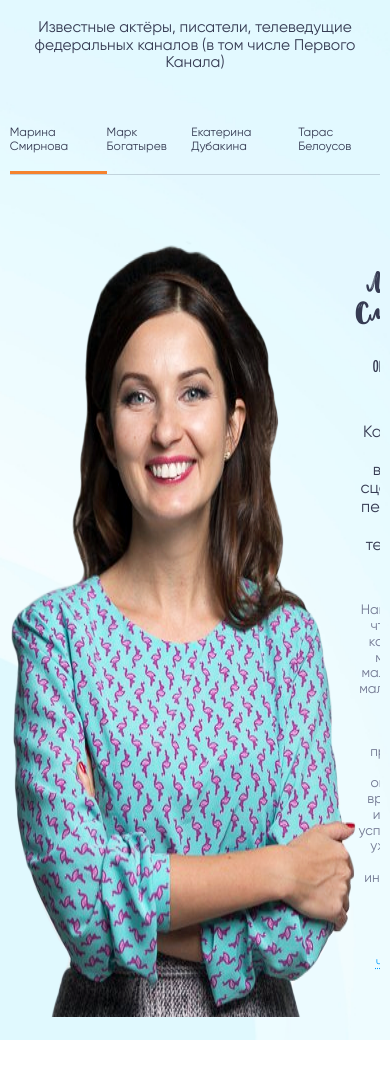
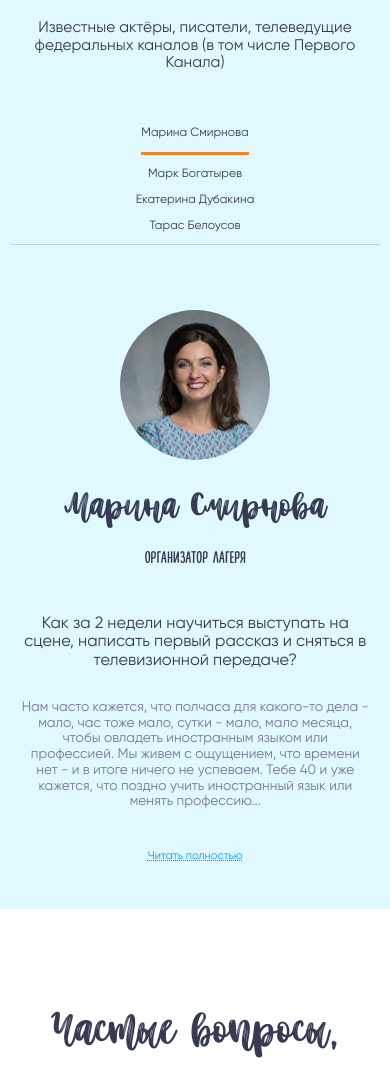
Before and after one commit to heyhurricane/creative-camp, a website: page src/index.html in a window 390 px wide. Shown: the part 7846-8911 px from the top of the page. Drawn offline with nearby package versions, Linux system fonts and the light colour scheme.

Commit message:
add mobile version of section Teachers

```diff
--- a/src/index.html
+++ b/src/index.html
@@ -751,6 +751,7 @@
               <div class="teacherswiper-slide swiper-slide">
                 <div class="teacherswiper__block">
                   <img src="img/teachers/teacher-1.png" alt="" class="teachers__image">
+                  <img src="img/teachers/teacher-mobile-1.jpg" alt="" class="teachers__image--small">
                   <div class="info teachers__info">
                     <span class="teachers__name">Марина Смирнова</span>
                     <span class="teachers__position">организатор лагеря</span>
@@ -767,6 +768,7 @@
               <div class="teacherswiper-slide swiper-slide">
                 <div class="teacherswiper__block">
                   <img src="img/teachers/teacher-2.png" alt="" class="teachers__image">
+                  <img src="img/teachers/teacher-mobile-2.jpg" alt="" class="teachers__image--small">
                   <div class="info teachers__info">
                     <span class="teachers__name">Марк Богатырев</span>
                     <span class="teachers__position">актёр</span>
@@ -783,6 +785,7 @@
               <div class="teacherswiper-slide swiper-slide">
                 <div class="teacherswiper__block">
                   <img src="img/teachers/teacher-3.png" alt="" class="teachers__image">
+                  <img src="img/teachers/teacher-mobile-3.jpg" alt="" class="teachers__image--small">
                   <div class="info teachers__info">
                     <span class="teachers__name">Екатерина Дубакина</span>
                     <span class="teachers__position">актриса</span>
@@ -799,6 +802,7 @@
               <div class="teacherswiper-slide swiper-slide">
                 <div class="teacherswiper__block">
                   <img src="img/teachers/teacher-4.png" alt="" class="teachers__image">
+                  <img src="img/teachers/teacher-mobile-4.jpg" alt="" class="teachers__image--small">
                   <div class="info teachers__info">
                     <span class="teachers__name">Тарас Белоусов</span>
                     <span class="teachers__position">режиссёр, преподаватель ГИТИС</span>
--- a/src/sass/_media.sass
+++ b/src/sass/_media.sass
@@ -136,6 +136,16 @@
     &--active
       &::after
         margin-top: 1rem
+  .teachers
+    background: $babyblue
+    &__image
+      display: none
+      &--small
+        display: block
+  .teacherswiper
+    &__block
+      flex-direction: column
+      align-items: center
 
 
 @media screen and ( max-width: 576px )
@@ -179,6 +189,16 @@
         left: 30%
       &-next
         right: 30%
+  .teachers
+    &__teacher-list
+      flex-direction: column
+      align-items: center
+    &__teacher
+      margin-bottom: 1rem
+  .teacher
+    &--active
+      &::after
+        margin-top: 1rem
 
 
 @media screen and ( max-width: 480px )
@@ -248,4 +268,4 @@
   .comingtours
     &__image
       max-width: 100%
-      object-fit: cover;
+      object-fit: cover
--- a/src/sass/templates/_teachers.sass
+++ b/src/sass/templates/_teachers.sass
@@ -36,6 +36,15 @@
       font-family: 'Gilroy-Regular'
       font-size: 1.14rem
       font-weight: 400
+  &__image
+    &--small
+      display: none
+      // border: 1px solid $darkblue
+      // max-width: 30%
+      border-radius: 50%
+      height: 150px
+      width: 150px
+      object-fit: cover
 
 
 
```
Also changed, not shown: src/css/style.css, src/img/teachers/teacher-mobile-1.jpg (added), src/img/teachers/teacher-mobile-2.jpg (added), src/img/teachers/teacher-mobile-3.jpg (added), src/img/teachers/teacher-mobile-4.jpg (added).
